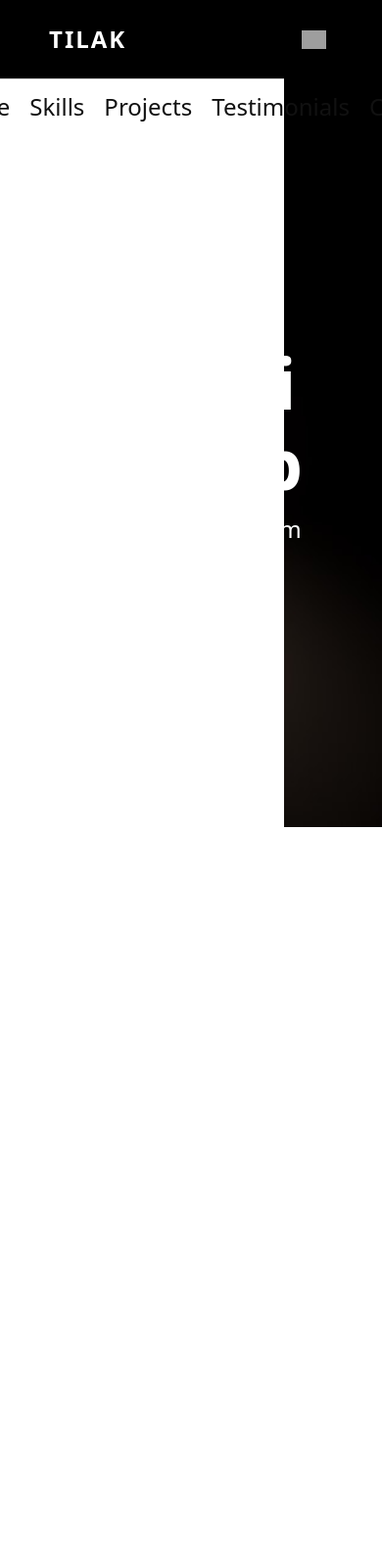
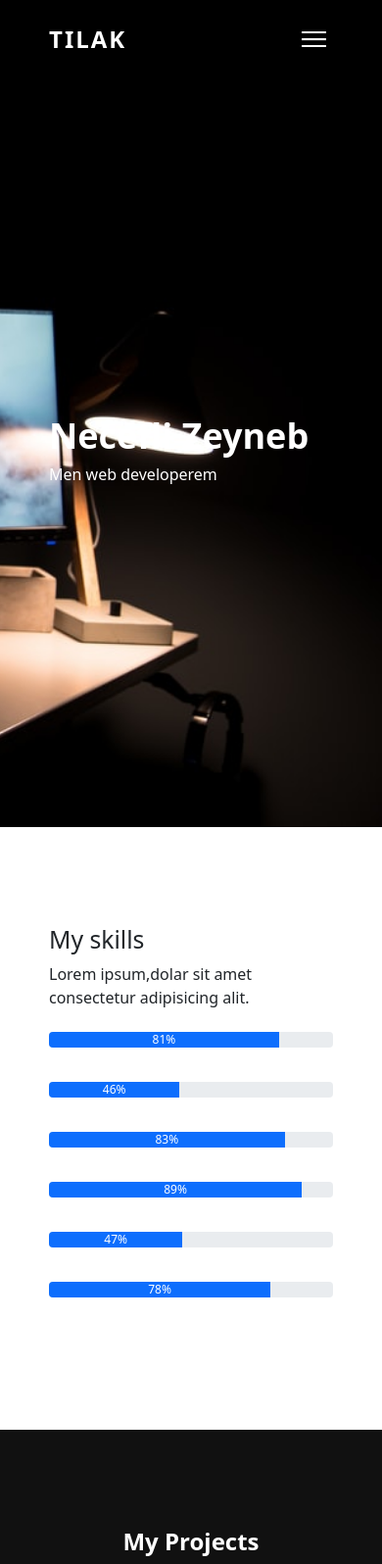
Before and after one commit to Zynb246/PortfolioWebsite, a Django app: page / in a window 390 px wide. Shown: the top 1596 px of the page at 98% size. Before the commit the page ends 844 px from the top, so only its background shows below. Run offline with Django 3.2, Linux system fonts and the light colour scheme; data comes from the database, SQL or seed files in the repository; some libraries are stand-ins or nearby versions; some web fonts are replaced; grey boxes are pictures that could not be loaded.

Commit message:
template and css extras

```diff
--- a/PortfolioWebsite/main/static/css/style.css
+++ b/PortfolioWebsite/main/static/css/style.css
@@ -212,7 +212,7 @@
         padding: 10px;
     }
 
-    @media (max-width:991px) {
+    @media (max-width: 991px) {
         header,
         header.sticky {
             padding: 20px 50px;
@@ -221,9 +221,9 @@
         .menu {
             position: fixed;
             top: 80px;
-            Left: -100px;
-            display: black;
-            padding: 100px50px;
+            Left: -100%;
+            display: block;
+            padding: 100px 50px;
             text-align: center;
             width: 100%;
             height: 100vh;
@@ -264,19 +264,22 @@
         section {
             padding: 100px 50px;
         }
-        banner {
+        .banner {
             padding: 150px 50px 100px;
         }
-        banner h2 {
+        .banner h2 {
             font-size: 1.5em;
         }
-        banner h3 {
+        .banner h3 {
             font-size: 1em;
         }
-        heading h2 {
+        .heading h2 {
             font-size: 24px;
         }
-        contact Info {
+        .content {
+            flex-direction: column;
+        }
+        .contactInfo {
             min-width: 40%;
             margin: 20px 0;
         }
--- a/PortfolioWebsite/main/static/js/script.js
+++ b/PortfolioWebsite/main/static/js/script.js
@@ -6,7 +6,6 @@ window.addEventListener('scroll', function() {
 function toggleMenu() {
     var menuToggle = document.querySelector('.toggle')
     var menu = document.querySelector('.menu')
-    menuToggl.classList.toggle('active');
+    menuToggle.classList.toggle('active');
     menu.classList.toggle('active');
-
 }
--- a/PortfolioWebsite/templates/index.html
+++ b/PortfolioWebsite/templates/index.html
@@ -15,7 +15,7 @@
   <body>
     <header>
         <a href ="/" class="logo">Tilak</a>
-        <div class="toggle" onclick="toggleMenu();"></div>
+        <div class="toggle"onclick="toggleMenu();"></div>
         <ul class="menu">
         <li><a href="#home" onclick=toggleMenu();>Home</a></li>
         <li><a href="#skills" onclick=toggleMenu();>Skills</a></li>
@@ -71,7 +71,7 @@
   <div class="carousel-inner">
     <div class="carousel-item active">
     <a href ="https://github.com/Zynb246/Snake-game" >
-    <img src="https://source.unsplash.com/1400x500/?developer,python" class="d-block w-100" alt="..." height="500px" width="500px" style="margin-bottom: 140px;">
+    <img src="https://source.unsplash.com/1400x500/?snake,game" class="d-block w-100" alt="..." height="500px" width="500px" style="margin-bottom: 140px;">
     </a>
       <div class="carousel-caption d-none d-md-block">
         <h5> Snake-game </h5>
@@ -212,7 +212,7 @@
         </div>
         </section>
         <div class="copyright">
-        <p>Copyright &copy; 2021 Zeyneb Necefli</p>
+        <p> Copyright &copy; 2021 Zeyneb Necefli</p>
         </div>
 
 
```
Also changed, not shown: PortfolioWebsite/main/static/images/close.png (added), PortfolioWebsite/main/static/images/menu.png (added).
